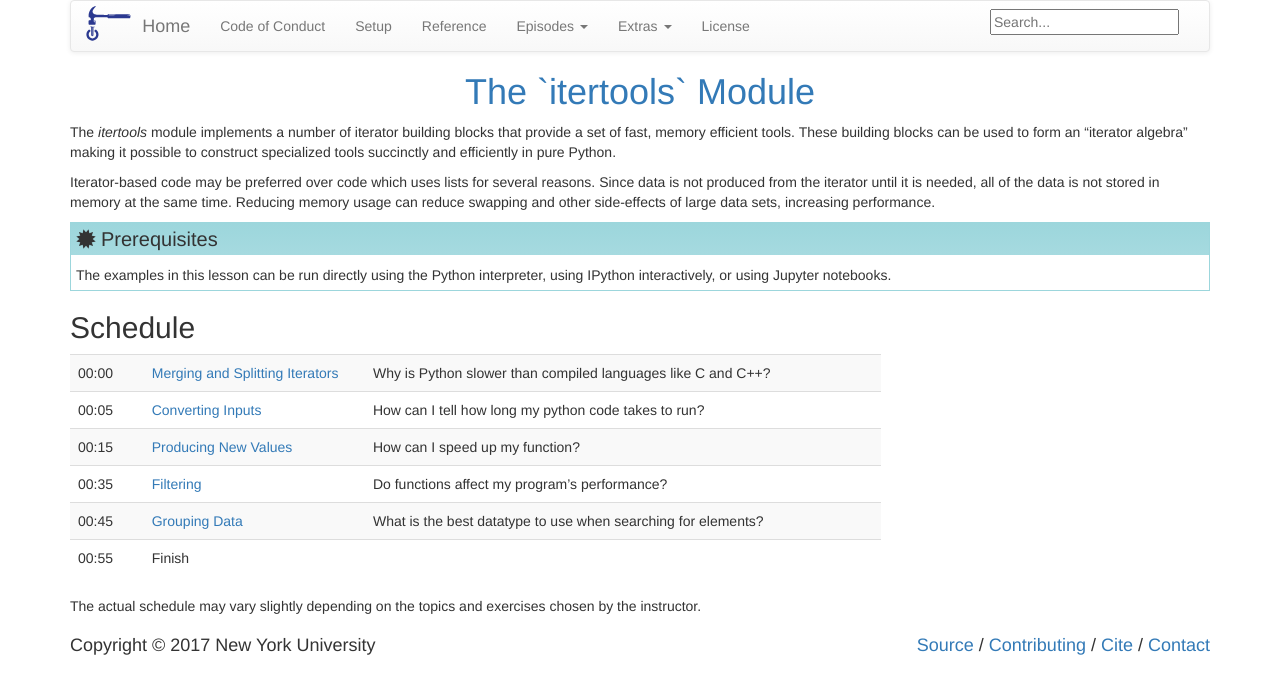
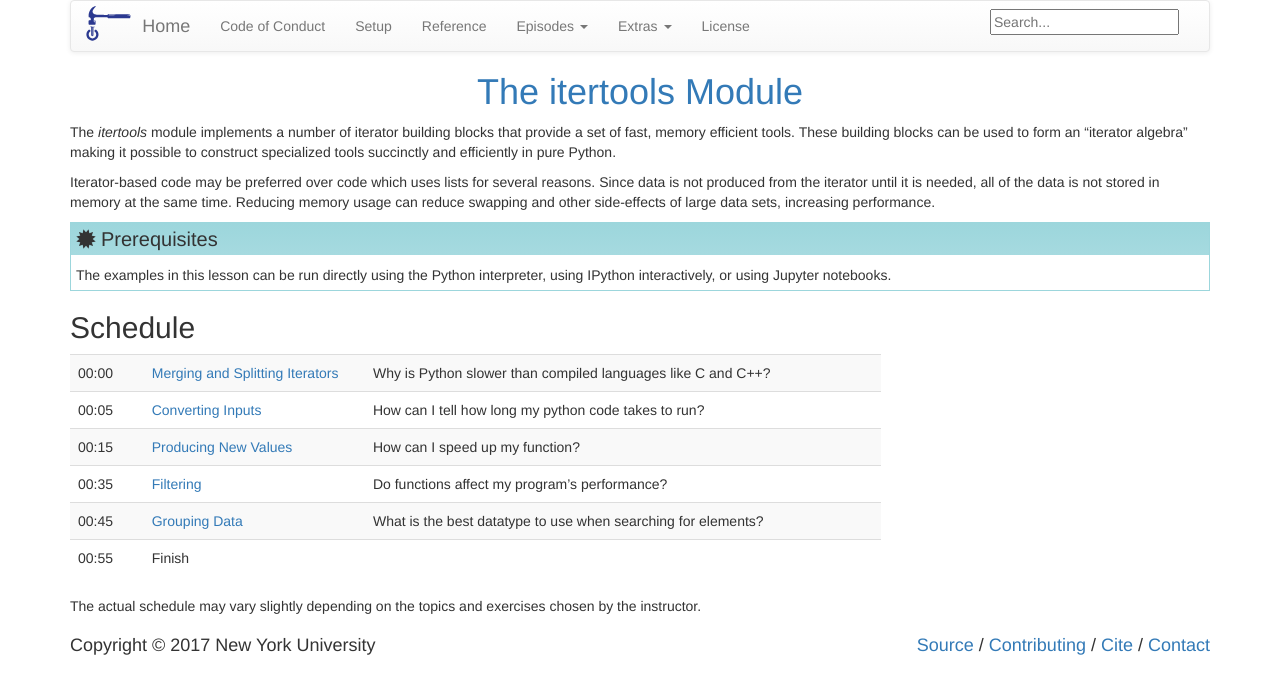
Before and after one commit to albietz/python-itertools, a Jekyll site: the page built from index.md, in a window 1280 px wide. Shown: the top 694 px of the page. Built offline with Jekyll 4.4.1, drawn with Linux system fonts in a browser that asks for light colours.

Commit message:
Signed-off-by: Watson, Gregory <g.watson@computer.org>

```diff
--- a/_config.yml
+++ b/_config.yml
@@ -6,7 +6,7 @@
 carpentry: "swc"
 
 # Overall title for pages.
-title: "The `itertools` Module"
+title: "The itertools Module"
 
 # Contact.  This *must* include the protocol: if it's an email
 # address, it must look like "mailto:lessons@software-carpentry.org",
```
